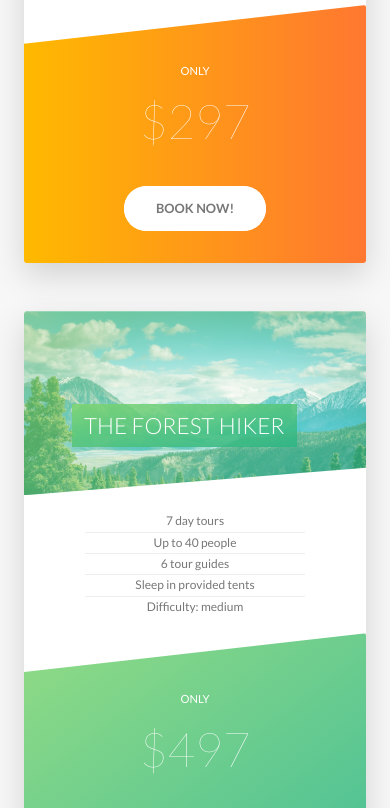
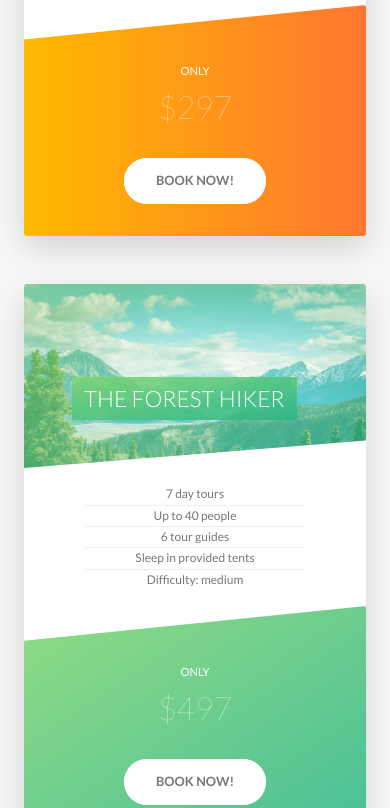
Before and after one commit to shwaldemar/ud_advanced_css_and_sass_practice, a website: page index.html in a window 390 px wide. Shown: the part 2643-3451 px from the top of the page. Drawn offline with Linux system fonts and the light colour scheme.

Commit message:
media queries completed for stories

```diff
--- a/sass/components/_card.scss
+++ b/sass/components/_card.scss
@@ -240,7 +240,7 @@
     }
 
     &__price-value {
-      font-size: 6rem;
+      font-size: 4rem;
     }
   }
 }
--- a/sass/components/_story.scss
+++ b/sass/components/_story.scss
@@ -10,25 +10,33 @@
   font-size: $default-font-size;
   transform: skew(-12deg);
 
+  @include respond(tab-port) {
+    width: 100%;
+    padding: 4rem;
+    padding-left: 7rem;
+  }
+
+  @include respond(phone) {
+    transform: skew(0);
+  }
+
   &__shape {
     width: 15rem;
     height: 15rem;
-    // background-color: orangered;
+
     float: left;
     overflow: hidden;
-
-    //new css property needs to be floated & have width & height to work.
-    //defines where the content flows around the element.
     shape-outside: circle(50% at 50% 50%);
     -webkit-shape-outside: circle(50% at 50% 50%);
-
-    //This rounds the circle.
     -webkit-clip-path: circle(50% at 50% 50%);
     clip-path: circle(50% at 50% 50%);
 
-    //Creates space between the circle and the text
-    transform: translateX(-3rem) skew(12deg);
+    transform: translateX(-3rem) skewX(12deg);
     position: relative;
+
+    @include respond(phone) {
+      transform: translateX(-3rem) skewX(0);
+    }
   }
 
   &__img {
@@ -40,6 +48,10 @@
 
   &__text {
     transform: skew(12deg);
+
+    @include respond(phone) {
+      transform: skew(0);
+    }
   }
 
   &__caption {
```
Also changed, not shown: css/style.css.
